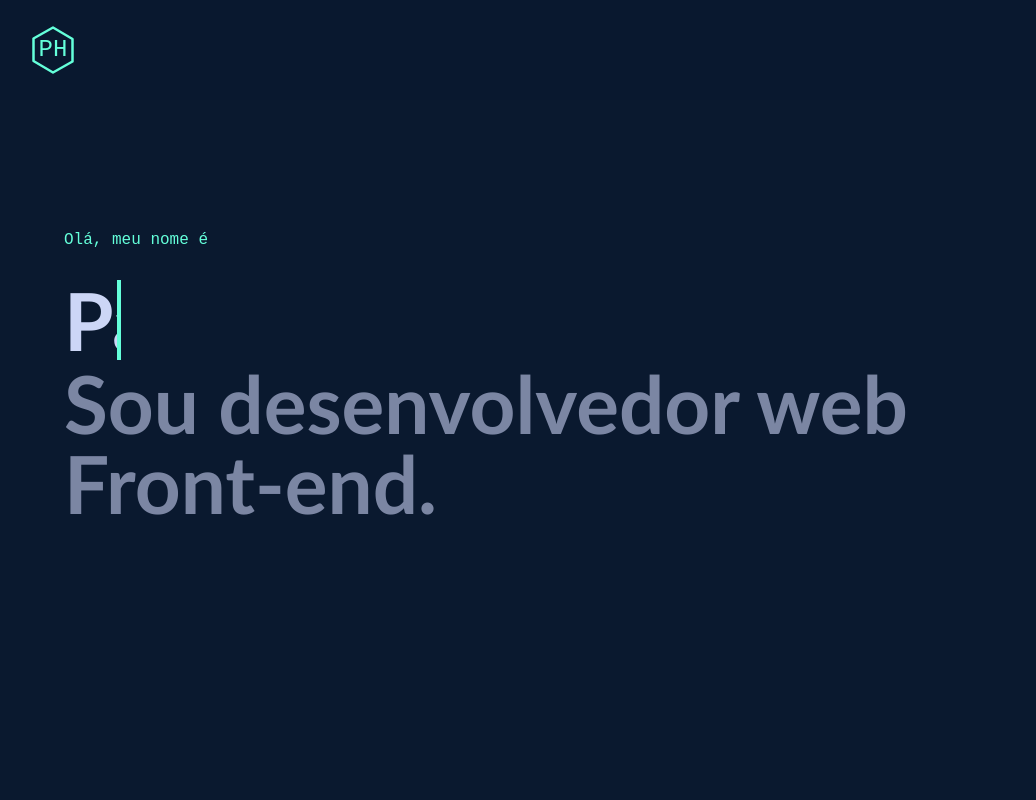
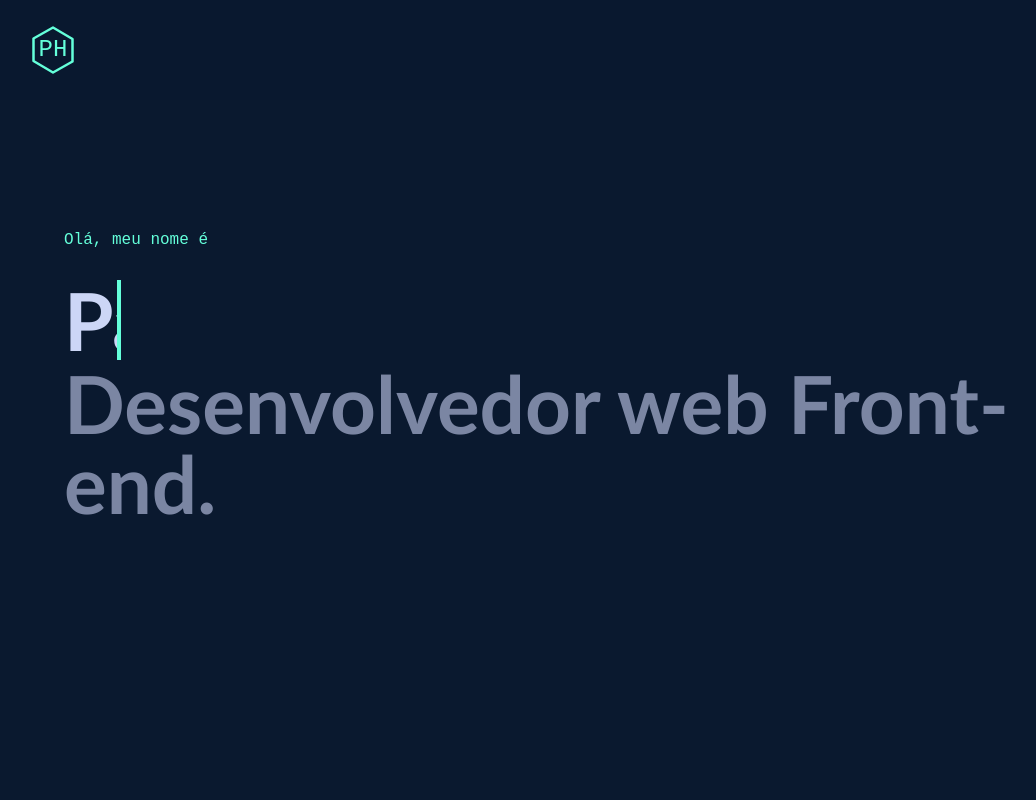
Before and after one commit to paulohenriquelemos/paulohenriquelemos-portfolio, a React (Vite) app: page / in a window 1280 px wide. Shown: the top 800 px of the page, without its empty margins (64-1100 px from the left). Built offline with nearby package versions, Linux system fonts and the light colour scheme; no server answers; a web font is replaced by a local one; what lord-icon-element would draw is missing.

Commit message:
change apresentation

```diff
--- a/src/components/00-Apresentacao/index.tsx
+++ b/src/components/00-Apresentacao/index.tsx
@@ -11,7 +11,7 @@ export function Apresentacao() {
       </div>
       <div className="mt-1 fade-down opacity-0 animation-delay-1000">
         <h3 className="text-text-dark text-title-40-80 leading-none font-semibold">
-          Sou desenvolvedor web Front-end.
+          Desenvolvedor web Front-end.
         </h3>
       </div>
       <div className="mt-5 fade-down opacity-0 animation-delay-1200">
```
